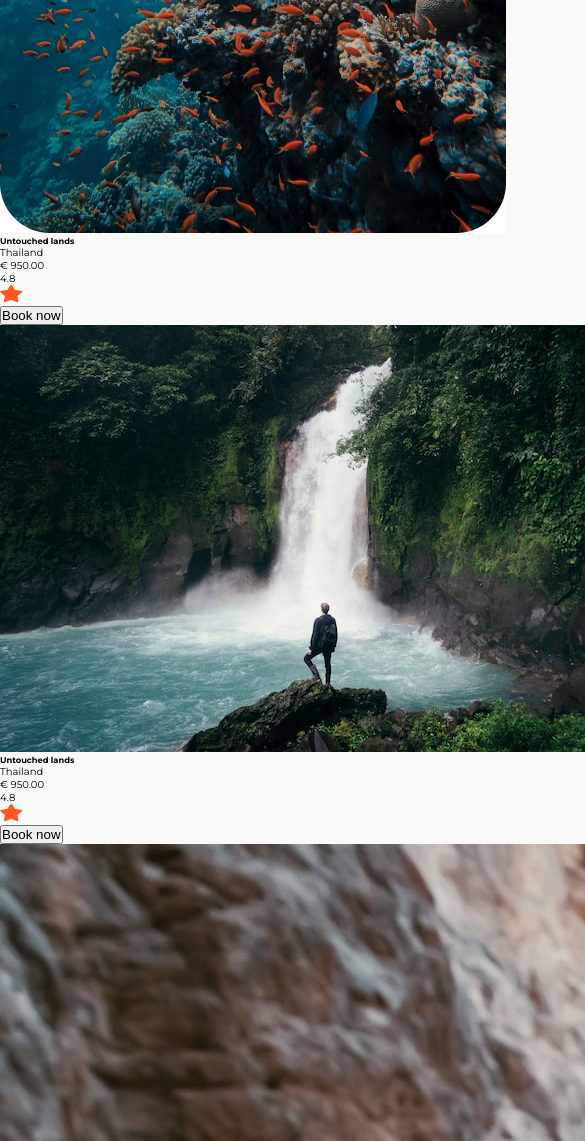
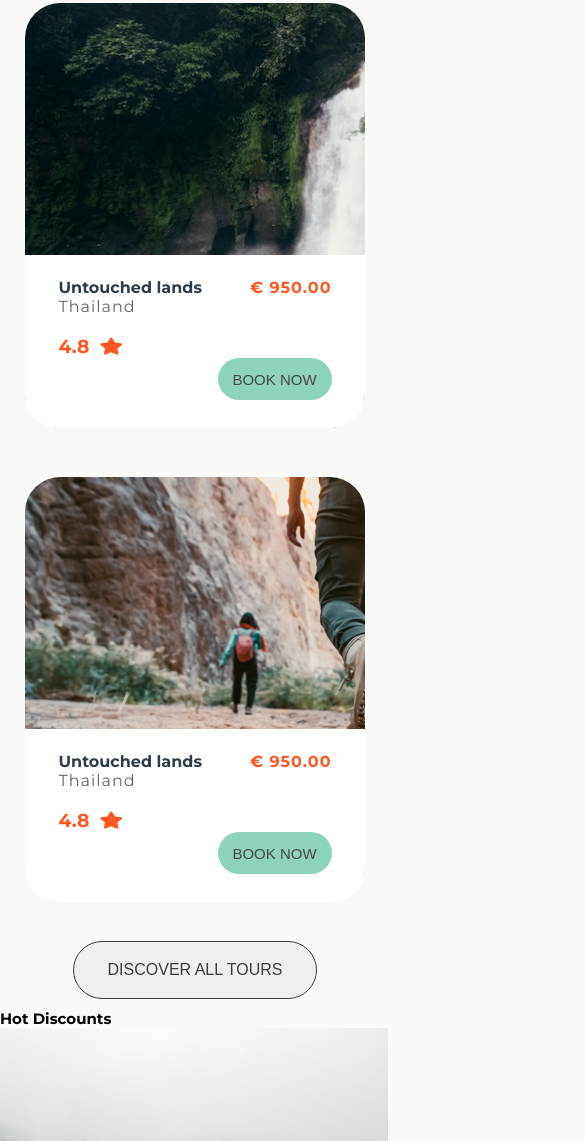
Before and after one commit to markotosic4/travel-agency, a website: page index.html in a window 390 px wide. Shown: the part 2751-3892 px from the top of the page, 585 px wide, since content can reach past the window. Drawn offline with Linux system fonts and the light colour scheme.

Commit message:
tours section mobile

```diff
--- a/index.html
+++ b/index.html
@@ -90,50 +90,55 @@
 
         <section class="tours" id="tours">
             <h1 class="tours__title">Chose your tour</h1>
-            <article class="tours__card">
-                <img class="tours__card__img" src="images/img/tours__photo-1.jpg" alt="">
+            <article class="tours__card tours__card-1">
+                    <div class="tours__card__details">
+                        <div class="tours__card__details__container">
+                            <h5 class="tours__card__details__name">Untouched lands</h5>
+                            <p class="tours__card__details__location">Thailand</p>
+                            <p class="tours__card__details__price">&euro; 950.00</p>
+                            <div class="tours__card__details__rating">
+                                <p>4.8</p>
+                                <img src="images/star.svg" alt="star rating picture" class="tours__card__details__rating-star">
+                            </div>
+                            <button class="btn tours__card__btn">Book now</button>
+                        </div>
 
-                <div class="tours__card__details">
-                    <h5 class="tours__card__name">Untouched lands</h5>
-                    <p class="tours__card__location">Thailand</p>
-                    <p class="tours__card__price">&euro; 950.00</p>
-                    <div class="tours__card__rating">
-                        <p>4.8</p>
-                        <img src="images/star.svg" alt="star rating picture">
                     </div>
-                    <button>Book now</button>
-                </div>
             </article>
 
-            <article class="tours__card">
-                <img class="tours__card__img" src="images/img/tours__photo-2.jpg" alt="">
+            <article class="tours__card tours__card-2">
+                    <div class="tours__card__details">
+                        <div class="tours__card__details__container">
+                            <h5 class="tours__card__details__name">Untouched lands</h5>
+                            <p class="tours__card__details__location">Thailand</p>
+                            <p class="tours__card__details__price">&euro; 950.00</p>
+                            <div class="tours__card__details__rating">
+                                <p>4.8</p>
+                                <img src="images/star.svg" alt="star rating picture" class="tours__card__details__rating-star">
+                            </div>
+                            <button class="btn tours__card__btn">Book now</button>
+                        </div>
 
-                <div class="tours__card__details">
-                    <h5 class="tours__card__name">Untouched lands</h5>
-                    <p class="tours__card__location">Thailand</p>
-                    <p class="tours__card__price">&euro; 950.00</p>
-                    <div class="tours__card__rating">
-                        <p>4.8</p>
-                        <img src="images/star.svg" alt="star rating picture">
                     </div>
-                    <button>Book now</button>
-                </div>
             </article>
 
-            <article class="tours__card">
-                <img class="tours__card__img" src="images/img/tours__photo-3.jpg" alt="">
+            <article class="tours__card tours__card-3">
+                    <div class="tours__card__details">
+                        <div class="tours__card__details__container">
+                            <h5 class="tours__card__details__name">Untouched lands</h5>
+                            <p class="tours__card__details__location">Thailand</p>
+                            <p class="tours__card__details__price">&euro; 950.00</p>
+                            <div class="tours__card__details__rating">
+                                <p>4.8</p>
+                                <img src="images/star.svg" alt="star rating picture" class="tours__card__details__rating-star">
+                            </div>
+                            <button class="btn tours__card__btn">Book now</button>
+                        </div>
 
-                <div class="tours__card__details">
-                    <h5 class="tours__card__name">Untouched lands</h5>
-                    <p class="tours__card__location">Thailand</p>
-                    <p class="tours__card__price">&euro; 950.00</p>
-                    <div class="tours__card__rating">
-                        <p>4.8</p>
-                        <img src="images/star.svg" alt="star rating picture">
                     </div>
-                    <button>Book now</button>
-                </div>
             </article>
+
+            <button class="btn tours__btn">Discover all tours</button>
         </section>
 
         <section class="discounts">
--- a/scss/_variables.scss
+++ b/scss/_variables.scss
@@ -6,7 +6,7 @@ $btn-color2: #FB7756;
 $btn-color2-hover: #DF6C4F;
 $btn-color2-active: #D14836;
 $discount-color2: #FF0000;
-$star-color: #FF5722;
+$rating-color: #FF5722;
 $text-color: #2E3B48;
 $text-color2: #3D3D3D;
 $text-color3: #484848;
--- a/scss/components/_tours.scss
+++ b/scss/components/_tours.scss
@@ -0,0 +1,119 @@
+.tours{
+    display: grid;
+    gap: 4.9rem;
+    justify-content: center;
+    justify-items: center;
+
+     &__title {
+         font-size: 3.2rem;
+         color: $text-color3;
+         text-transform: capitalize;
+     }
+     &__card {
+             width: 34rem;
+             height: 42.5rem;
+             border-radius: 3.5rem;
+             display: grid;
+             align-content: end;
+
+         &-1 {
+             background: url('../images/img/tours__photo-1.jpg')  no-repeat;
+             background-size: cover;
+
+         }
+
+         &-2 {
+             background: url('../images/img/tours__photo-2.jpg')  no-repeat;
+             background-size: cover;
+
+         }
+
+         &-3 {
+             background: url('../images/img/tours__photo-3.jpg')  no-repeat;
+             background-size: cover;
+
+         }
+
+         &__btn{
+             font-size: 1.5rem;
+             border: none;
+             width:11.4rem;
+             height: 4.2rem;
+              border-radius: 4.7rem;
+              background-color: $btn-color;
+              color: $text-color3;
+              text-transform: uppercase;
+              justify-self: end;
+              &:hover {
+                 background-color: $btn-color-hover;
+              }
+         }
+
+         &__details{
+
+             background: #FFF;
+             width: 34rem;
+             height: 17.3rem;
+             border-radius: 0 0 3.3rem 3.3rem;
+             display: grid;
+
+             &__container {
+                 display: grid;
+                 width: 27.3rem;
+                 height: 12.2rem;
+                 justify-self: center;
+                 margin-top: 2.3rem;
+                 margin-bottom: 2.7rem;
+             }
+
+             &__name{
+                 font-size: 1.6rem;
+                 color: $text-color;
+             }
+
+             &__location{
+                 color: $tours-location-color;
+                 font-size: 1.6rem;
+                 letter-spacing: 0.1rem; ///////////////////////
+             }
+
+             &__price {
+               color: $rating-color;
+               font-size: 1.6rem;
+               font-weight: 700;
+               letter-spacing: 0.1rem;
+               justify-self: end;
+
+               position: relative;
+               top: -38px;
+
+             }
+
+             &__rating{
+                 display: flex;
+                 &-star {
+                     position: relative;
+                     right: -1.1rem;
+                 }
+                 p {
+                     font-size: 1.88rem;
+                     color: $rating-color;
+                     font-weight: 800;
+                 }
+             }
+         }
+     }
+
+     &__btn {
+         font-size: 1.6rem;
+         text-transform: uppercase;
+         padding: 1.9rem;
+         border-radius: 4.7rem;
+         border: 1px solid $text-color2;
+         color: $text-color2;
+         width: 24.4rem;
+         position: relative;
+         bottom: 1rem;
+
+     }
+ }
```
Also changed, not shown: css/main.css.
